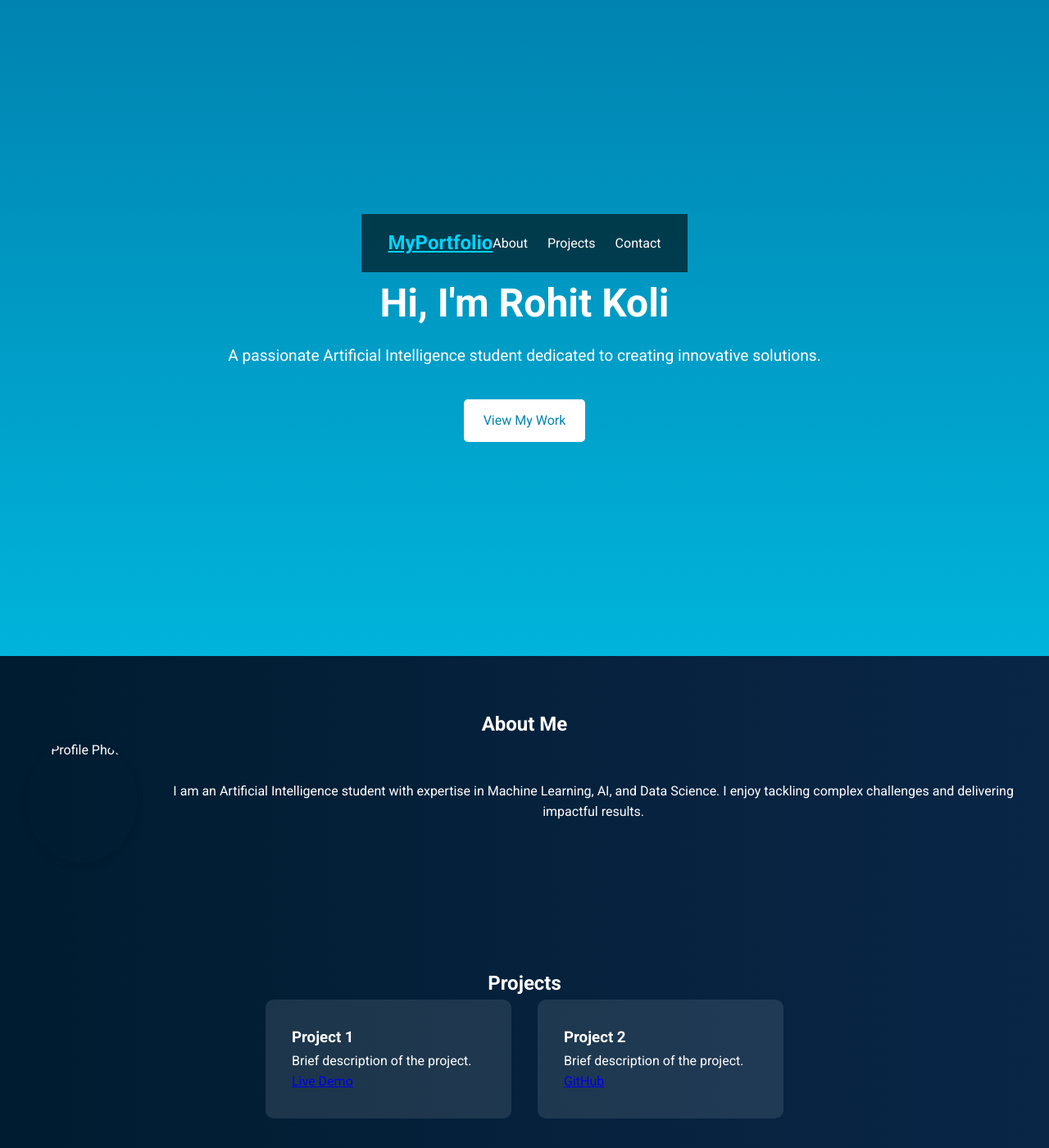
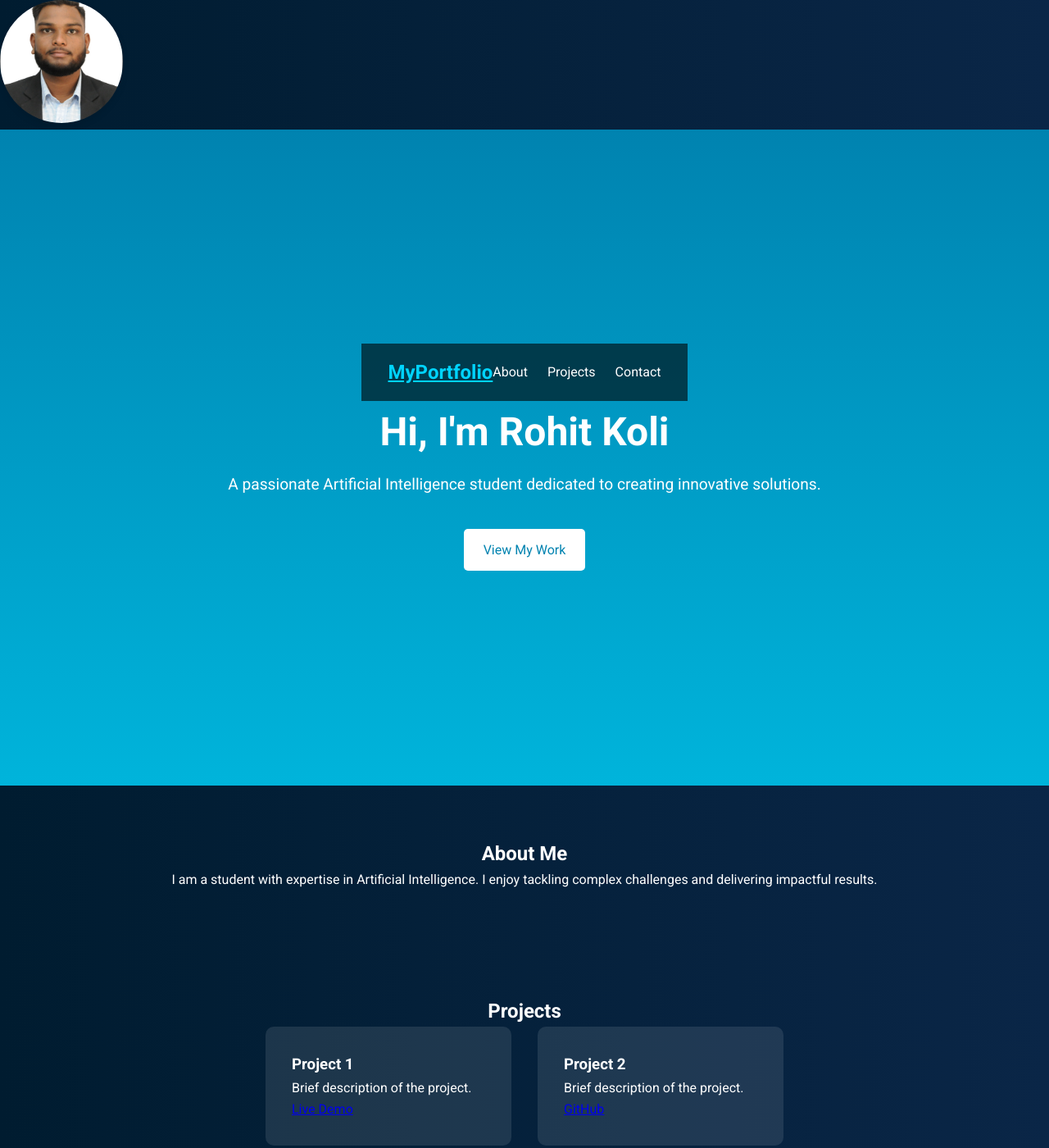
Before and after one commit to kolirolly/kolirolly.github.io, a plain HTML site: page index.html in a window 1280 px wide. Shown: the top 1400 px of the page at 82% size. Drawn offline with Linux system fonts and the light colour scheme.

Commit message:
Update index.html

```diff
--- a/index.html
+++ b/index.html
@@ -8,6 +8,10 @@
     <link href="https://fonts.googleapis.com/css2?family=Roboto:wght@400;700&display=swap" rel="stylesheet">
 </head>
 <body>
+    <!-- Profile Photo -->
+    <img src="DSC_5368 (1).JPG" alt="Profile Photo" class="profile-photo">
+
+    <!-- Navbar -->
     <header class="hero">
         <nav class="navbar">
             <a href="#" class="logo">MyPortfolio</a>
@@ -17,6 +21,7 @@
                 <li><a href="#contact">Contact</a></li>
             </ul>
         </nav>
+
         <div class="hero-content">
             <h1 class="animate-slide-in">Hi, I'm Rohit Koli</h1>
             <p class="animate-fade-in">A passionate Artificial Intelligence student dedicated to creating innovative solutions.</p>
@@ -24,14 +29,13 @@
         </div>
     </header>
 
+    <!-- About Section -->
     <section id="about" class="section">
         <h2>About Me</h2>
-        <div class="about-container">
-            <img src="DSC_5368(1).jpg" alt="Profile Photo" class="profile-photo">
-            <p>I am an Artificial Intelligence student with expertise in Machine Learning, AI, and Data Science. I enjoy tackling complex challenges and delivering impactful results.</p>
-        </div>
+        <p>I am a student with expertise in Artificial Intelligence. I enjoy tackling complex challenges and delivering impactful results.</p>
     </section>
 
+    <!-- Projects Section -->
     <section id="projects" class="section">
         <h2>Projects</h2>
         <div class="projects-container">
@@ -48,14 +52,17 @@
         </div>
     </section>
 
+    <!-- Contact Section -->
     <section id="contact" class="section">
         <h2>Contact Me</h2>
         <p>If you'd like to work together, feel free to reach out!</p>
         <a href="mailto:kolirohit1802@gmail.com" class="btn">Email Me</a>
     </section>
 
+    <!-- Footer -->
     <footer>
         <p>&copy; 2024 Rohit Koli. All rights reserved.</p>
     </footer>
+
 </body>
 </html>
```
